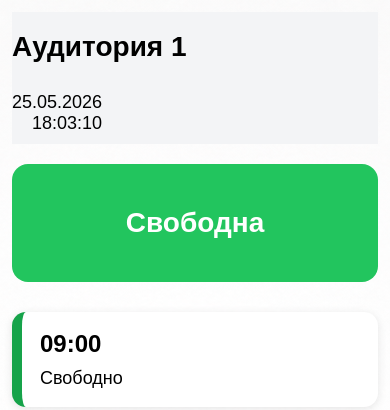
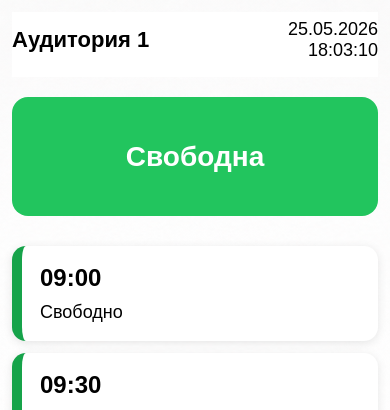
Before and after one commit to Seraphim555/room-booking, a Flask app: page /room/1 in a window 390 px wide. Shown: the top 410 px of the page. Run offline with Flask 3, Linux system fonts and the light colour scheme.

Commit message:
Fix mobile header

```diff
--- a/static/style.css
+++ b/static/style.css
@@ -108,13 +108,14 @@ input {
     }
 
     .top-panel {
-        flex-direction: column;
-        align-items: flex-start;
-        gap: 10px;
-    }
+    display: flex;
+    justify-content: space-between;
+    align-items: center;
+    gap: 10px;
+}
 
     h1 {
-        font-size: 28px;
+        font-size: 22px;
     }
 
     .datetime {
@@ -168,7 +169,7 @@ input {
     .top-panel {
     position: sticky;
     top: 0;
-    background: #f3f4f6;
+    background: #ffffff;
     z-index: 100;
     padding-bottom: 10px;
     }
```
